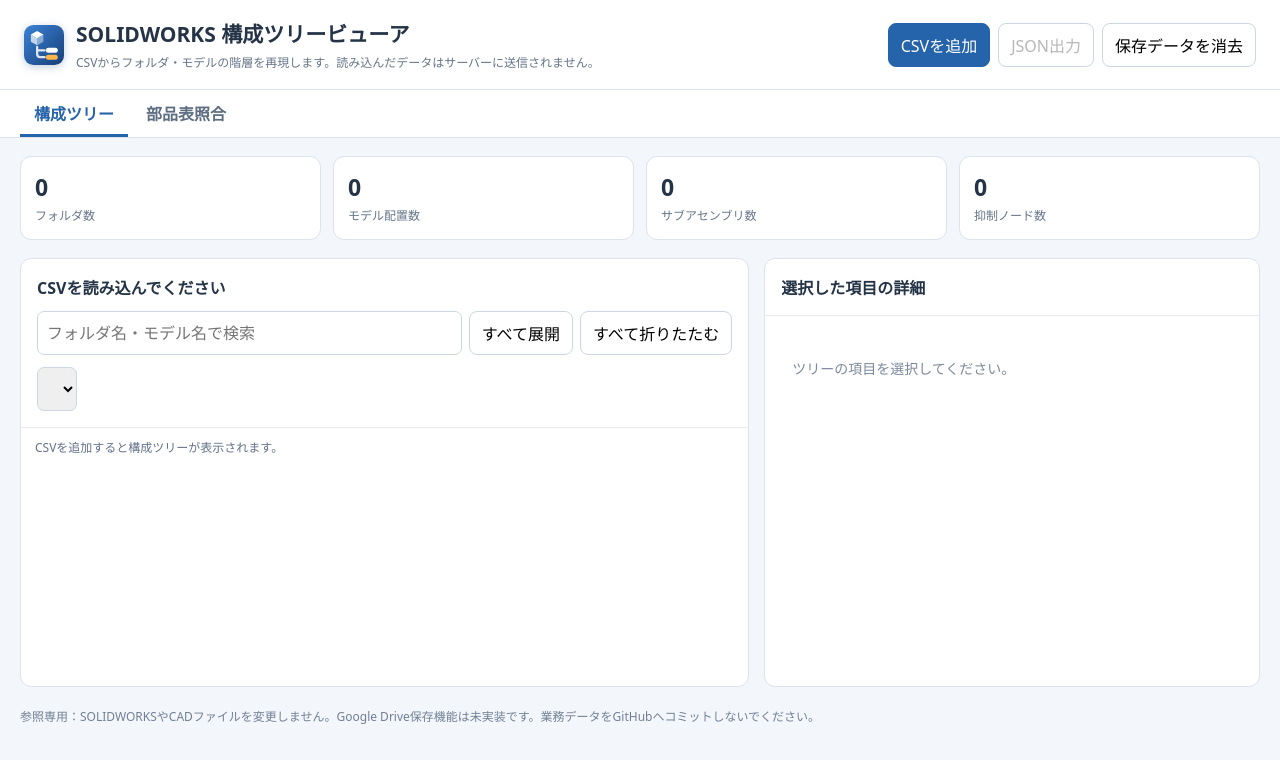
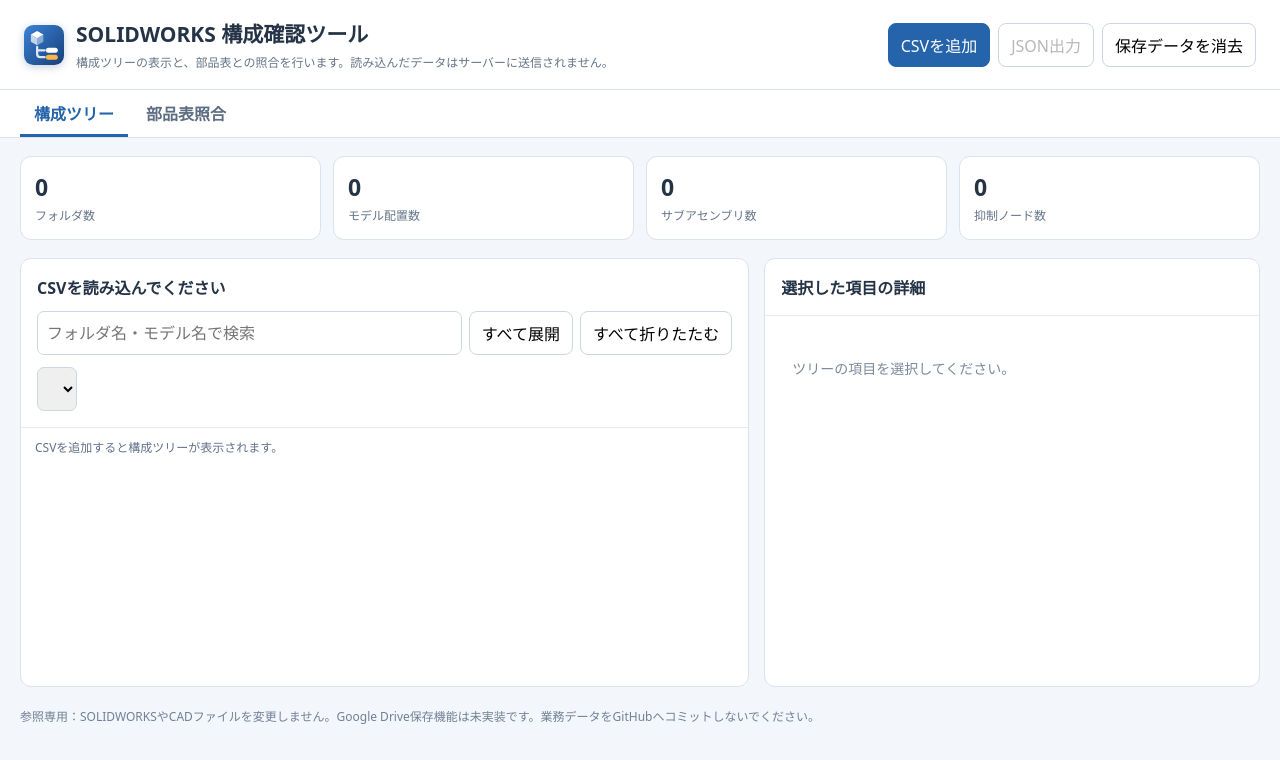
Before and after one commit to cozy51/solidworks-tree-viewer, a plain HTML site: page index.html in a window 1280 px wide. Drawn offline with Linux system fonts and the light colour scheme.

Commit message:
Rename app to SOLIDWORKS 構成確認ツール
Co-Authored-By: Claude Opus 5.5 <noreply@anthropic.com>
Claude-Session: https://claude.ai/code/session_01KwfA8sgqF3vd9PRCU4JTDX

```diff
--- a/index.html
+++ b/index.html
@@ -2,7 +2,7 @@
 <html lang="ja">
 <head>
 <meta charset="utf-8"><meta name="viewport" content="width=device-width,initial-scale=1">
-<title>SOLIDWORKS 構成ツリービューア</title>
+<title>SOLIDWORKS 構成確認ツール</title>
 <link rel="icon" href="icons/favicon.svg" type="image/svg+xml">
 <link rel="icon" href="favicon.ico" sizes="any">
 <link rel="apple-touch-icon" href="icons/apple-touch-icon.png">
@@ -27,7 +27,7 @@ table.cmp th.grp.bom,table.cmp thead tr:last-child th:nth-child(3),table.cmp tbo
 </style>
 </head>
 <body>
-<header><div class="brand"><img src="icons/favicon.svg" alt=""><div><h1>SOLIDWORKS 構成ツリービューア</h1><p>CSVからフォルダ・モデルの階層を再現します。読み込んだデータはサーバーに送信されません。</p></div></div><div class="actions"><label class="upload">CSVを追加<input id="files" type="file" accept=".csv,text/csv" multiple></label><button id="export" disabled>JSON出力</button><button id="clearSaved" title="このブラウザに保存した構成CSV・部品表を消去します">保存データを消去</button></div></header>
+<header><div class="brand"><img src="icons/favicon.svg" alt=""><div><h1>SOLIDWORKS 構成確認ツール</h1><p>構成ツリーの表示と、部品表との照合を行います。読み込んだデータはサーバーに送信されません。</p></div></div><div class="actions"><label class="upload">CSVを追加<input id="files" type="file" accept=".csv,text/csv" multiple></label><button id="export" disabled>JSON出力</button><button id="clearSaved" title="このブラウザに保存した構成CSV・部品表を消去します">保存データを消去</button></div></header>
 <nav class="tabs" role="tablist"><button class="tab" role="tab" data-tab="tree" aria-selected="true">構成ツリー</button><button class="tab" role="tab" data-tab="cmp" aria-selected="false">部品表照合</button></nav>
 <div id="tab-tree" role="tabpanel"><div class="stats"><div class="stat"><strong id="folderCount">0</strong><span>フォルダ数</span></div><div class="stat"><strong id="modelCount">0</strong><span>モデル配置数</span></div><div class="stat"><strong id="asmCount">0</strong><span>サブアセンブリ数</span></div><div class="stat"><strong id="suppCount">0</strong><span>抑制ノード数</span></div></div>
 <div class="layout"><section class="panel"><div class="panel-header"><strong id="assemblyTitle">CSVを読み込んでください</strong><div class="bar"><input id="search" type="search" placeholder="フォルダ名・モデル名で検索"><button id="expand">すべて展開</button><button id="collapse">すべて折りたたむ</button></div><div class="bar"><select id="assemblySelect" aria-label="表示するアセンブリ"></select></div></div><div class="notice" id="message">CSVを追加すると構成ツリーが表示されます。</div><div class="tree" id="tree" role="tree"></div></section><aside class="panel"><div class="panel-header"><strong>選択した項目の詳細</strong></div><div class="details" id="details"><div class="empty">ツリーの項目を選択してください。</div></div></aside></div></div>
```
Also changed, not shown: manifest.webmanifest, 1 other file.
